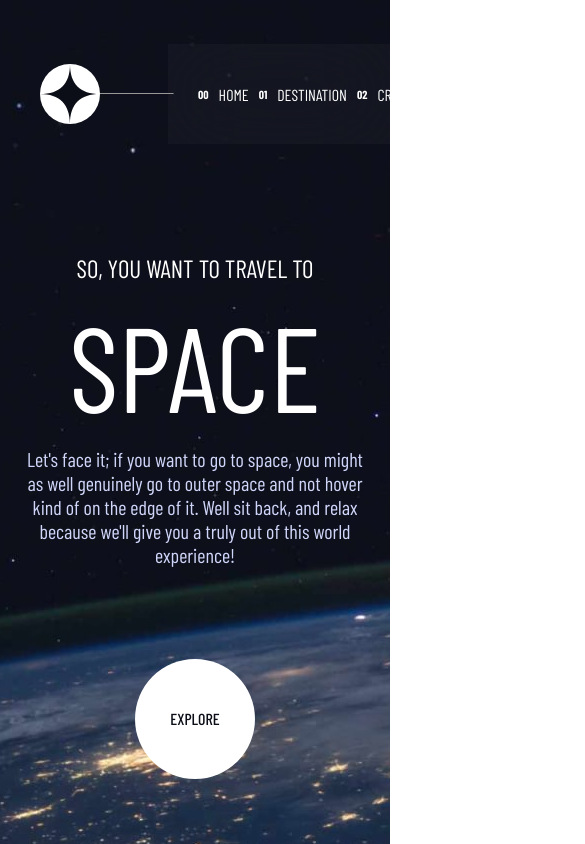
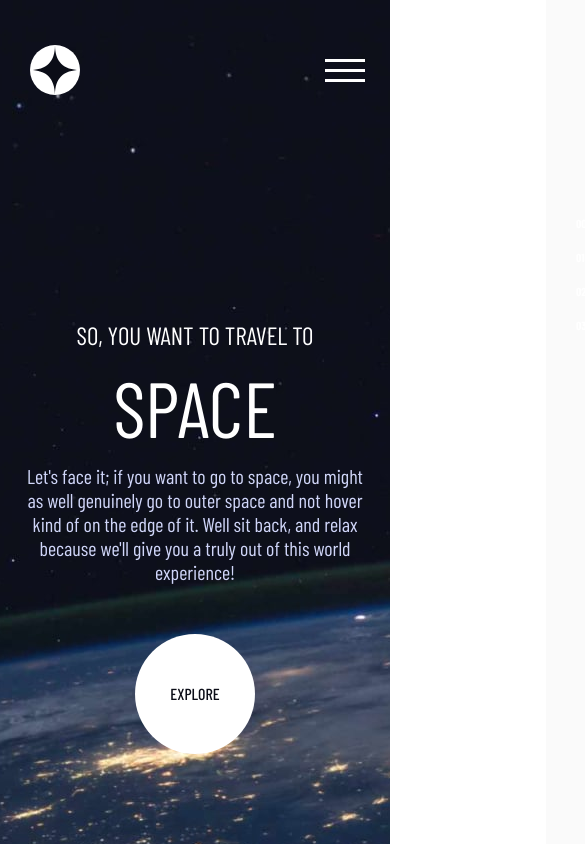
Before and after one commit to sxndev/space-turism-react, a React (Vite) app: page / in a window 390 px wide. Shown: the top 844 px of the page, 585 px wide, since content can reach past the window. Built offline with nearby package versions, Linux system fonts and the light colour scheme; a web font is replaced by a local one.

Commit message:
menu para mobile adicionado

```diff
--- a/src/components/Header/Header.jsx
+++ b/src/components/Header/Header.jsx
@@ -1,55 +1,82 @@
+import { useState } from "react";
 import styled from "styled-components";
 import icon from "../../assets/shared/logo.svg";
+
+import { MenuButton } from "../MenuButton/MenuButton";
 
 const StyledHeader = styled.header`
   display: flex;
   justify-content: space-between;
   align-items: center;
+  height:140px;
   width: 100vw;
-  height: 14vh;
   position: absolute;
-  padding: 70px 0px 0px 20px;
-  background-color: transparent;
+  top:0;
+  left:0;
+  padding: 20px;
   z-index: 1000;
 `;
+
 const StyledLogo = styled.img`
-  max-width: 100px;
-  width:100%;
+  max-width: 70px;
+  width: 100%;
   object-fit: contain;
-  z-index:100;
-  padding:20px;
+  z-index: 100;
+  padding: 10px;
 `;
 
-const StyledNav = styled.nav`
+ const StyledNav = styled.nav`
   display: flex;
+  align-items: center;
   height: 100px;
   width: 60%;
   position: relative;
-  right:0;
+  right: 0;
+  top:0;
+  background: rgba(151, 151, 151, 0.05);
+  backdrop-filter: blur(40px);
+
   &:before {
     content: "";
     height: 1px;
     background-color: var(--bg-color);
-    width:50%;
+    width: 50%;
     transform: translateX(-95%);
     z-index: 10;
     bottom: 50%;
     position: absolute;
   }
+
+  @media (max-width: 768px) {
+    align-items: start;
+    padding-top: 25vh;
+    top: 0;
+    right: ${({ $isOpen }) => ($isOpen ? "0" : "-100%")};
+    position: absolute;
+    height: 100vh;
+    transition: 0.5s ease right;
+
+    &:before {
+      display: none;
+    }
+  }
 `;
 
 const StyledUl = styled.ul`
   display: flex;
-  justify-content:space-around;
+  justify-content: space-around;
   align-items: center;
-  padding-left:30px;
+  padding: 0 30px;
   gap: 10px;
   height: 100%;
   width: 100%;
-  background-color: transparent;
-  background: rgba(151, 151, 151, 0.05);
-  backdrop-filter: blur(40px);
   color: white;
+
+  @media (max-width: 768px) {
+    height: fit-content;
+    align-items: start;
+    flex-direction: column;
+  }
 `;
 
 const StyledLi = styled.li`
@@ -59,7 +86,7 @@ const StyledLi = styled.li`
     gap:10px;
     height:100%;
     font-family:var(--font-2);
-    font-size:clamp(16px, 2vw, 20px);
+    font-size:clamp(20px, 2vw, 40px);
     letter-spacing:2px
     color:var(--text-color-1);
     position:relative;
@@ -80,16 +107,42 @@ const StyledLi = styled.li`
       left:0;
       transition: 0.7s width ease;
     }
+
     &:hover:before {
       width:110%;
+    }
+
+    @media (max-width: 768px){
+      justify-content:start;
+      width:100%;
+
+      &:before {
+        left:80%;
+        top:0;
+        max-width:5px;
+        height:0%;
+        transition: 0.7s height ease-out;
+      }
+
+      &:hover:before {
+        height:100%;
+
+      }
     }
 `;
 
 export const Header = () => {
+  const [isOpen, setIsOpen] = useState(false);
+
+  function toggleMenu() {
+    setIsOpen((prev) => !prev);
+  }
+
   return (
     <StyledHeader>
       <StyledLogo src={icon} alt="Logo do aplicativo" />
-      <StyledNav>
+      <MenuButton onClick={toggleMenu} isOpen={isOpen} />
+      <StyledNav $isOpen={isOpen}>
         <StyledUl>
           <StyledLi>
             <p>00</p>
--- /dev/null
+++ b/src/components/MenuButton/MenuButton.jsx
@@ -0,0 +1,70 @@
+import styled from "styled-components";
+
+const StyledMenuButton = styled.div`
+  background-color: white;
+  height: 3px;
+  width: 40px;
+  z-index: 10;
+  position: relative;
+  transition: all 0.7s ease;
+
+  &::before {
+    content: "";
+    width: 100%;
+    height: 100%;
+    z-index: 100;
+    position: absolute;
+    margin-top: -10px;
+    background-color: white;
+    transition: all 0.7s ease;
+  }
+  &::after {
+    content: "";
+    width: 100%;
+    height: 100%;
+    z-index: 100;
+    margin-top: 10px;
+    position: absolute;
+    transition: all 0.7s ease;
+    background-color: white;
+  }
+`;
+
+const StyledButtonContainer = styled.div`
+  @media (min-width: 768px) {
+    display: none;
+  }
+  display: flex;
+  align-items: center;
+  justify-content: center;
+  height: 50px;
+  width: 50px;
+  z-index: 30;
+  position: relative;
+  cursor: pointer;
+
+  ${({ $isOpen }) =>
+    $isOpen &&
+    `
+      ${StyledMenuButton} {
+        rotate: 45deg;
+      }
+
+      ${StyledMenuButton}::before {
+        margin: 0;
+        rotate: 90deg;
+      }
+
+      ${StyledMenuButton}::after {
+        margin: 0;
+      }
+    `}
+`;
+
+export const MenuButton = ({ isOpen, onClick }) => {
+  return (
+    <StyledButtonContainer $isOpen={isOpen} onClick={onClick}>
+      <StyledMenuButton />
+    </StyledButtonContainer>
+  );
+};
--- a/src/css/GlobalStyled.jsx
+++ b/src/css/GlobalStyled.jsx
@@ -11,9 +11,7 @@ export const GlobalStyle = createGlobalStyle`
 
   html {
     overflow-x:hidden;
-    width:100vw;
-    max-width:100vw;
-    min-height:100vh;
+    width:100%;
   }
 
   body {
--- /dev/null
+++ b/src/css/animations.css
@@ -0,0 +1,11 @@
+@keyframes enterInScreen {
+    0% {
+        transform:translateX(10px);
+        opacity: 0.4;
+    }
+
+    100% {
+        transform:translateX(0px);
+        opacity: 1;
+    }
+}
--- a/src/pages/Home/Home.jsx
+++ b/src/pages/Home/Home.jsx
@@ -6,20 +6,24 @@ import backgroundMobile from "../../assets/home/background-home-mobile.jpg";
 
 const StyledSection = styled.section`
   display: flex;
-  align-items: end;
+  align-items: center;
   color: white;
-  height: 100%;
   height: 100vh;
-  background: url(${backgroundDesktop}) center center;
+  background: url(${ backgroundDesktop }) center center;
   background-repeat: no-repeat;
   background-size:cover;
+
+  overflow-y:hidden;
+
   @media (max-width: 768px) {
-    background: url(${backgroundTablet}) center center;
+    background: url(${ backgroundTablet }) center center;
   }
 
   @media (max-width: 650px) {
     background: url(${backgroundMobile}) center center;
+
   }
+
 `;
 
 const StyledContainer = styled.div`
@@ -29,13 +33,16 @@ const StyledContainer = styled.div`
   padding-top:30vh;
   gap:50px;
   width: 100%;
-  height:100%;
+  max-height:100vh;
+  box-sizing:border-box;
 
   @media (max-width: 768px) {
     display:flex;
     flex-direction:column;
     justify-content:end;
     align-items:center;
+    gap:50px;
+    // padding-top:20vh;
   }
 `;
 
@@ -44,7 +51,7 @@ const StyledTextsContainer = styled.div`
   flex-direction: column;
   align-items: start;
   width: 100%;
-  height: 100%;
+  max-height: 100%;
 
   h1 {
     font-size: clamp(40px, 15vw, 200px);
@@ -75,8 +82,7 @@ const StyledTextsContainer = styled.div`
     gap: 10px;
 
     h1 {
-      font-size:clamp(100px, 20vw, 200px);
-      font-size: 120px;
+      font-size:clamp(20px, 20vw, 200px);
     }
 
     h3 {
@@ -91,7 +97,7 @@ const StyledCircleContainer = styled.div`
   align-items: center;
   justify-content: end;
   width: 100%;
-  height: 100%;
+  max-height: 100%;
 
   @media (max-width: 768px) {
     justify-content: center;
@@ -117,7 +123,10 @@ const StyledCircle = styled.div`
     height: 120px;
     width: 120px;
   }
-`;
+;`
+
+
+
 export const Home = () => {
   return (
     <>
```
